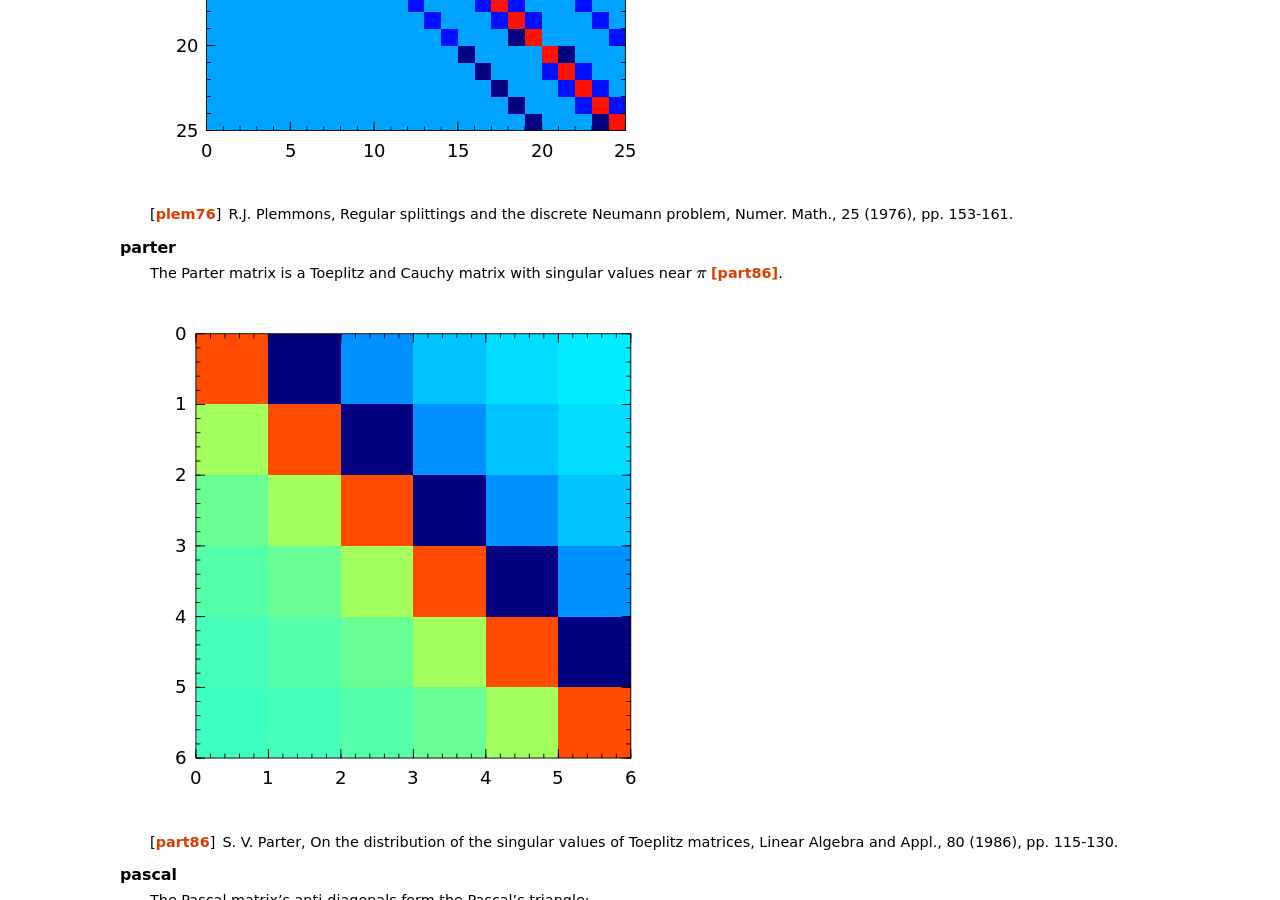
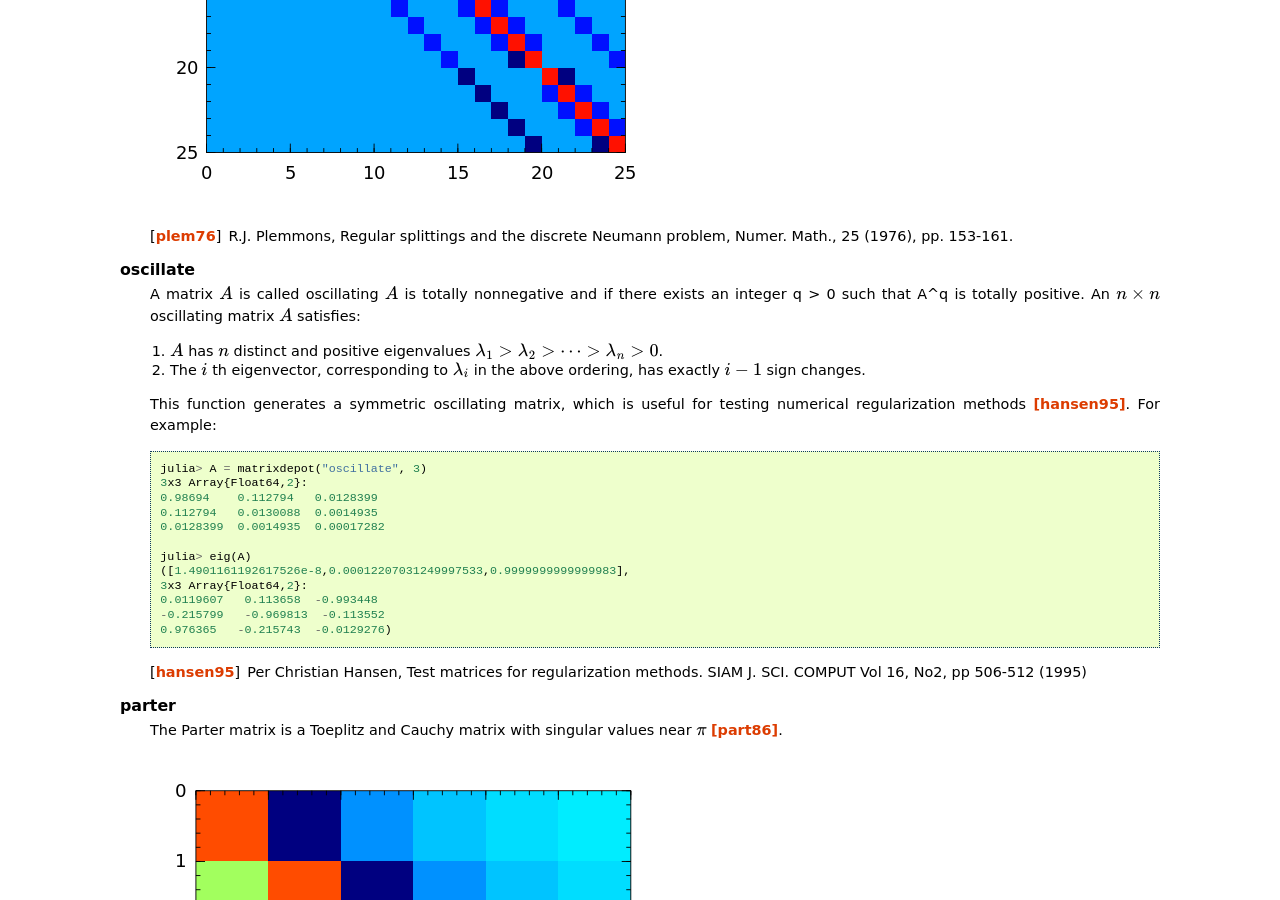
Before and after one commit to JuliaLinearAlgebra/MatrixDepot.jl, a Sphinx documentation site: the page built from doc/matrices.rst, in a window 1280 px wide and 900 px high, scrolled down 15273 px. Built offline with Sphinx 7.4.7, drawn with Linux system fonts in a browser that asks for light colours.

Commit message:
add doc for oscillate matrix

```diff
--- a/doc/matrices.rst
+++ b/doc/matrices.rst
@@ -27,6 +27,7 @@ Matrices
 * :term:`minij`
 * :term:`moler`
 * :term:`neumann`
+* :term:`oscillate`
 * :term:`parter`
 * :term:`pascal`
 * :term:`pei`
@@ -46,6 +47,37 @@ Matrices
 
 .. glossary::
    :sorted:
+
+   oscillate
+      A matrix :math:`A` is called oscillating :math:`A` is
+      totally nonnegative and if there exists an integer q > 0 such
+      that A^q is totally positive. An :math:`n \times n` oscillating
+      matrix :math:`A` satisfies:
+
+      1. :math:`A` has :math:`n` distinct and positive eigenvalues
+	 :math:`\lambda_1 > \lambda_2 > \cdots > \lambda_n > 0`.
+      2. The :math:`i` th eigenvector,  corresponding to :math:`\lambda_i`
+         in the above ordering, has exactly :math:`i -1` sign changes.
+
+      This function generates a symmetric oscillating matrix, which is useful
+      for testing numerical regularization methods [hansen95]_. For example::
+
+	julia> A = matrixdepot("oscillate", 3)
+	3x3 Array{Float64,2}:
+	0.98694    0.112794   0.0128399
+	0.112794   0.0130088  0.0014935
+	0.0128399  0.0014935  0.00017282
+
+	julia> eig(A)
+	([1.4901161192617526e-8,0.00012207031249997533,0.9999999999999983],
+	3x3 Array{Float64,2}:
+	0.0119607   0.113658  -0.993448
+	-0.215799   -0.969813  -0.113552
+	0.976365   -0.215743  -0.0129276)
+
+      .. [hansen95] Per Christian Hansen, Test matrices for
+                    regularization methods. SIAM J. SCI. COMPUT Vol 16, No2,
+                    pp 506-512 (1995)
 
    wathen
       Wathen Matrix is a sparse, symmetric positive, random matrix arose
```
Also changed, not shown: 1 other file.
